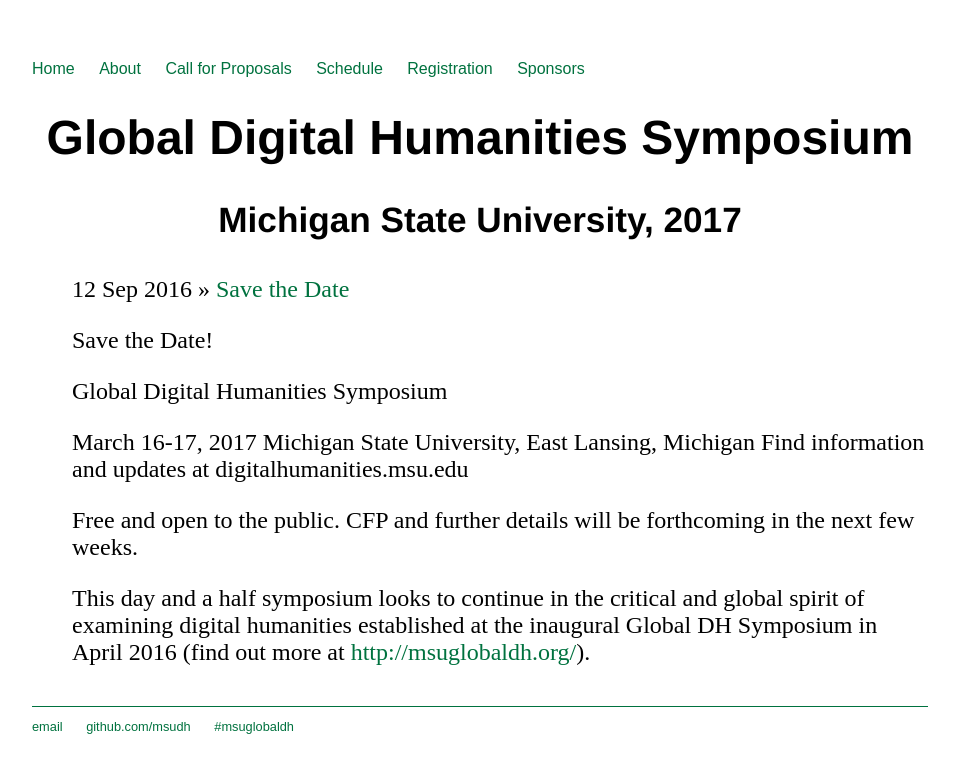
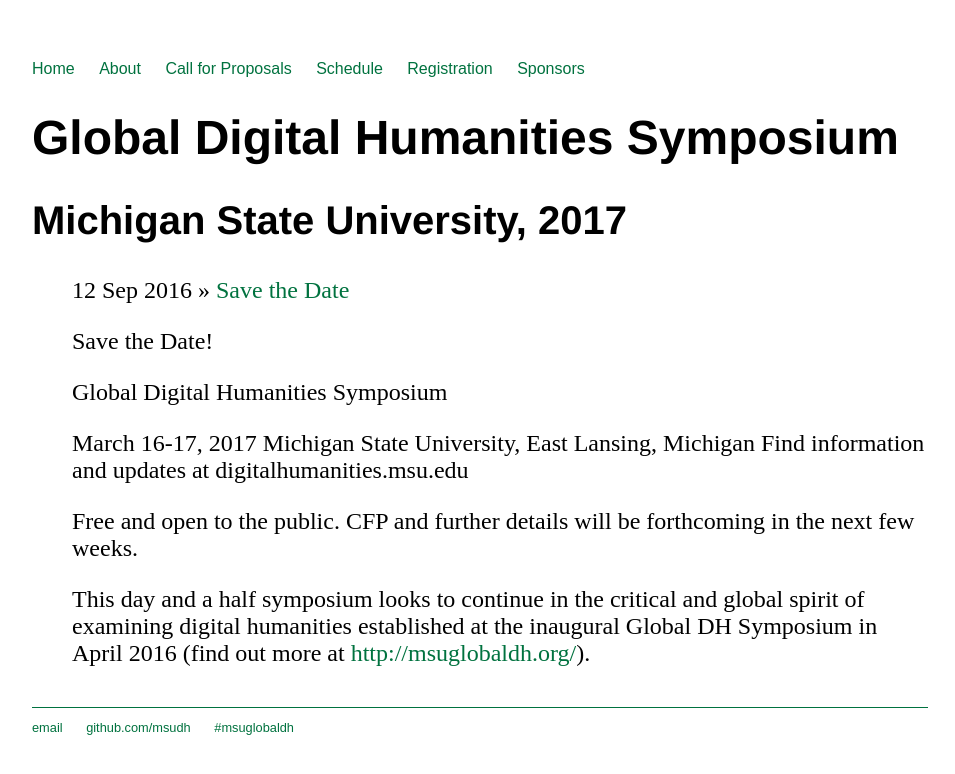
Before and after one commit to msudh/globaldh2017.github.io, a Jekyll site: the page built from index.html, in a window 1280 px wide. Shown: the top 774 px of the page, without its empty margins (160-1115 px from the left). Built offline with Jekyll 4.4.1, drawn with Linux system fonts in a browser that asks for light colours.

Commit message:
Update index.html

```diff
--- a/index.html
+++ b/index.html
@@ -3,8 +3,8 @@
 title: Global Digital Humanities Symposium
 subtitle: Michigan State University, 2017
 ---
-	<center><h1>{{ page.title }}</h1>
-		<h3>{{ page.subtitle }}</h3></center>
+	<h1>{{ page.title }}</h1>
+	<h2>{{ page.subtitle }}</h2>
 
 	<ul class="posts">
 
```
